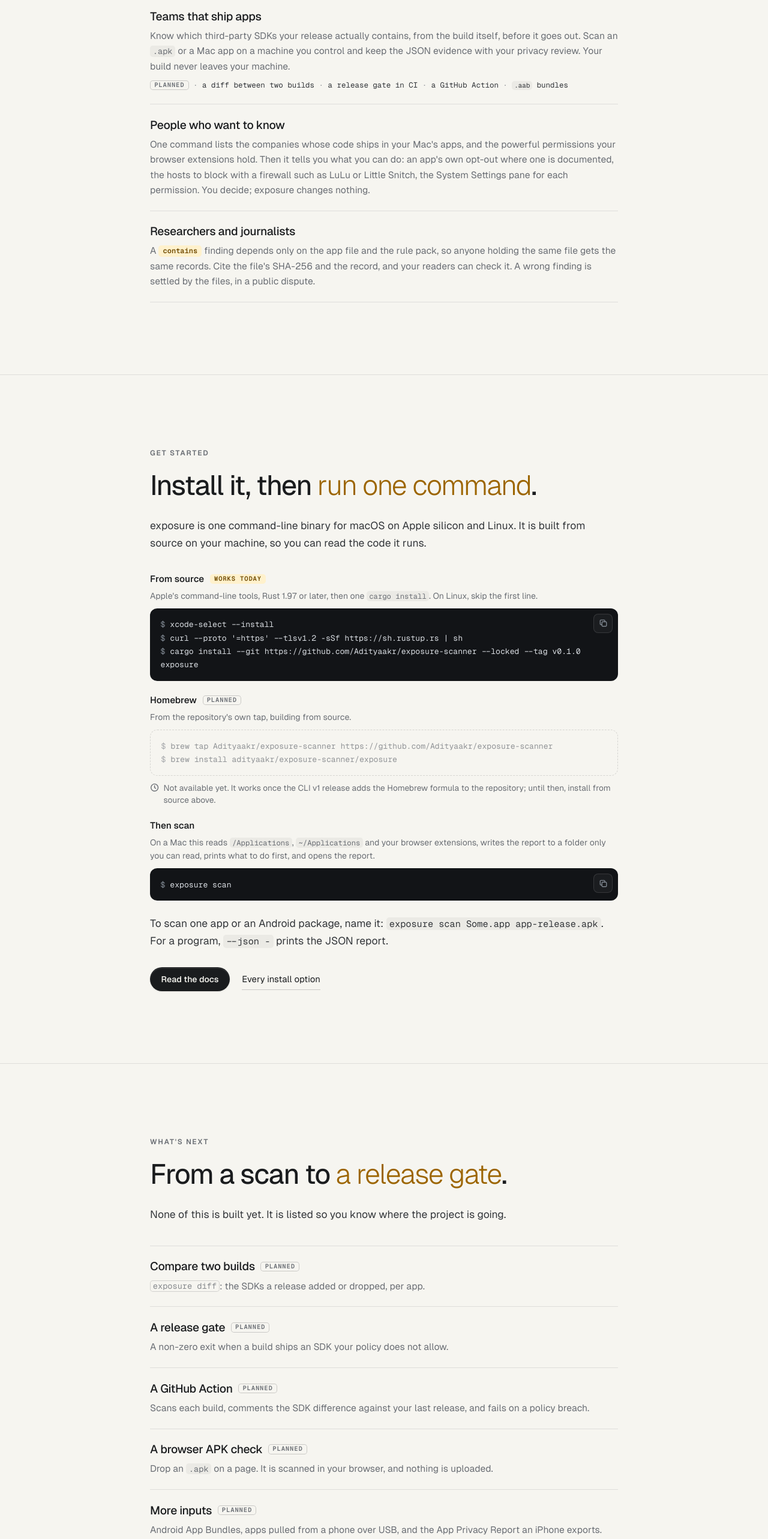
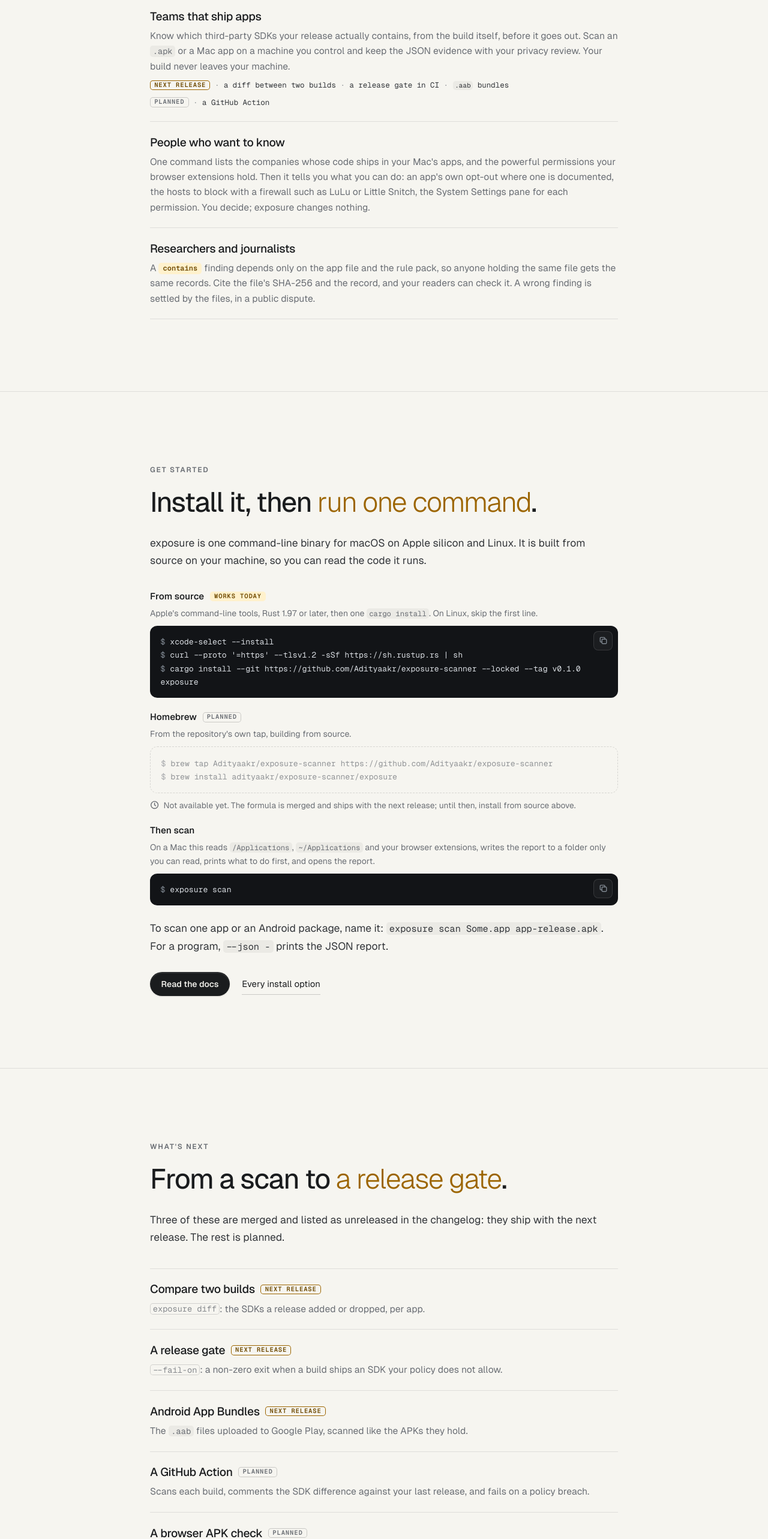
Before and after one commit to Adityaakr/exposure-scanner, a browser extension: page site/index.html in a window 1280 px wide. Shown: the part 8340-10905 px from the top of the page at 60% size. Drawn offline with Linux system fonts and the light colour scheme.

Commit message:
fix(site): say what is in the release, what is next, and how to host the site
Main now carries --fail-on, exposure diff, .aab scanning and the Homebrew
formula, but the current release is still 0.1.0. The site describes 0.1.0,
marks what is merged and listed as unreleased in the changelog as "Next
release", and keeps the rest "Planned"; Homebrew stays faded until a release
carries the formula. The sample report is written afresh by the scanner on
main, which adds the note beside the headline, and its page no longer calls
it the 0.1.0 report.

site/README.md says how to serve site/ as it is, with no build step, on
Vercel, Netlify, Cloudflare Pages and GitHub Pages, and what to change on a
host other than GitHub Pages.

```diff
--- a/site/assets/site.css
+++ b/site/assets/site.css
@@ -395,6 +395,7 @@ strong { font-weight: 600; }
   box-shadow: inset 0 0 0 1px var(--line-strong);
 }
 .planned.today { color: var(--contains-ink); background: var(--contains-bg); box-shadow: none; }
+.planned.next { color: var(--contains-ink); box-shadow: inset 0 0 0 1px var(--accent); }
 
 /* ---------- Code and terminal ---------- */
 
--- a/site/index.html
+++ b/site/index.html
@@ -307,7 +307,8 @@
       <li>
         <h3>Teams that ship apps</h3>
         <p>Know which third-party SDKs your release actually contains, from the build itself, before it goes out. Scan an <code>.apk</code> or a Mac app on a machine you control and keep the JSON evidence with your privacy review. Your build never leaves your machine.</p>
-        <p class="how"><span class="planned">Planned</span> <span>a diff between two builds</span><span>a release gate in CI</span><span>a GitHub Action</span><span><code>.aab</code> bundles</span></p>
+        <p class="how"><span class="planned next">Next release</span> <span>a diff between two builds</span><span>a release gate in CI</span><span><code>.aab</code> bundles</span></p>
+        <p class="how"><span class="planned">Planned</span> <span>a GitHub Action</span></p>
       </li>
       <li>
         <h3>People who want to know</h3>
@@ -340,7 +341,7 @@
         <p>From the repository's own tap, building from source.</p>
         <div class="code is-planned" role="group" aria-label="Planned commands, not available yet"><pre><span class="p">$ </span>brew tap Adityaakr/exposure-scanner https://github.com/Adityaakr/exposure-scanner
 <span class="p">$ </span>brew install adityaakr/exposure-scanner/exposure</pre></div>
-        <p class="code-note"><svg width="16" height="16" viewBox="0 0 16 16" fill="none" stroke="currentColor" stroke-width="1.5" stroke-linecap="round" aria-hidden="true"><circle cx="8" cy="8" r="6.25"/><path d="M8 4.75V8l2 1.5"/></svg>Not available yet. It works once the CLI v1 release adds the Homebrew formula to the repository; until then, install from source above.</p>
+        <p class="code-note"><svg width="16" height="16" viewBox="0 0 16 16" fill="none" stroke="currentColor" stroke-width="1.5" stroke-linecap="round" aria-hidden="true"><circle cx="8" cy="8" r="6.25"/><path d="M8 4.75V8l2 1.5"/></svg>Not available yet. The formula is merged and ships with the next release; until then, install from source above.</p>
       </div>
       <div>
         <p class="label">Then scan</p>
@@ -361,13 +362,14 @@
   <div class="sec-inner story">
     <p class="eyebrow">What's next</p>
     <h2 class="display" id="next-title">From a scan to <span class="em">a release gate</span>.</h2>
-    <p>None of this is built yet. It is listed so you know where the project is going.</p>
+    <p>Three of these are merged and listed as unreleased in the changelog: they ship with the next release. The rest is planned.</p>
     <ul class="uses">
-      <li><h3>Compare two builds <span class="planned">Planned</span></h3><p><code class="is-planned">exposure diff</code>: the SDKs a release added or dropped, per app.</p></li>
-      <li><h3>A release gate <span class="planned">Planned</span></h3><p>A non-zero exit when a build ships an SDK your policy does not allow.</p></li>
+      <li><h3>Compare two builds <span class="planned next">Next release</span></h3><p><code class="is-planned">exposure diff</code>: the SDKs a release added or dropped, per app.</p></li>
+      <li><h3>A release gate <span class="planned next">Next release</span></h3><p><code class="is-planned">--fail-on</code>: a non-zero exit when a build ships an SDK your policy does not allow.</p></li>
+      <li><h3>Android App Bundles <span class="planned next">Next release</span></h3><p>The <code>.aab</code> files uploaded to Google Play, scanned like the APKs they hold.</p></li>
       <li><h3>A GitHub Action <span class="planned">Planned</span></h3><p>Scans each build, comments the SDK difference against your last release, and fails on a policy breach.</p></li>
       <li><h3>A browser APK check <span class="planned">Planned</span></h3><p>Drop an <code>.apk</code> on a page. It is scanned in your browser, and nothing is uploaded.</p></li>
-      <li><h3>More inputs <span class="planned">Planned</span></h3><p>Android App Bundles, apps pulled from a phone over USB, and the App Privacy Report an iPhone exports.</p></li>
+      <li><h3>More inputs <span class="planned">Planned</span></h3><p>Apps pulled from a phone over USB, and the App Privacy Report an iPhone exports.</p></li>
     </ul>
   </div>
 </section>
@@ -406,7 +408,7 @@
       </details>
       <details>
         <summary>And my Android phone?</summary>
-        <div class="answer"><p>It scans <code>.apk</code> files on a Mac or a Linux machine. <span class="planned">Planned</span> Pull the apps from a phone connected over USB.</p></div>
+        <div class="answer"><p>It scans <code>.apk</code> files on a Mac or a Linux machine. <span class="planned next">Next release</span> Android App Bundles (<code>.aab</code>) too. <span class="planned">Planned</span> Pull the apps from a phone connected over USB.</p></div>
       </details>
       <details>
         <summary>Windows?</summary>
```
Also changed, not shown: site/docs/index.html (+6 -5 lines), site/sample/index.html (+3 -2 lines), site/sample/report.html (+3 -1 lines), 1 other file.
